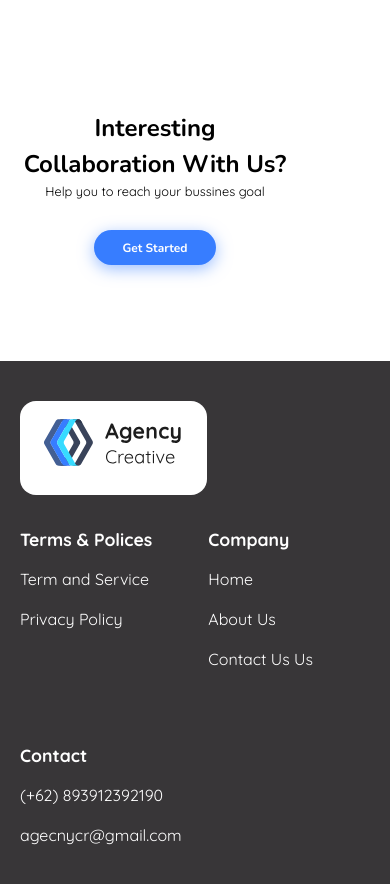
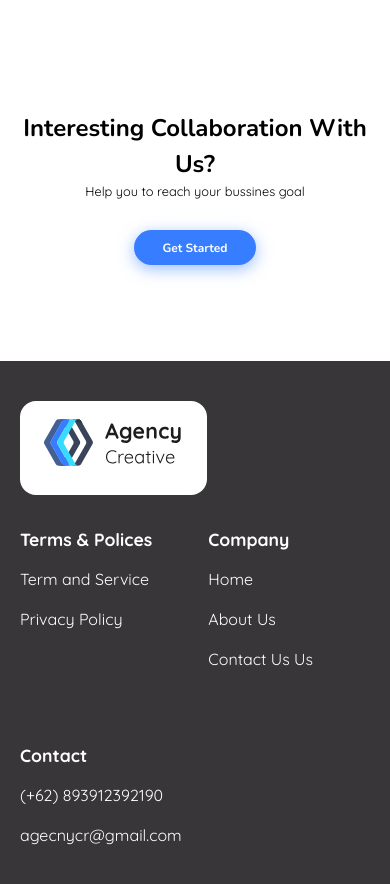
Before and after one commit to JunarisAlf/react-tailwind-Agency-Landing-Page, a React (Vite) app: page / in a window 390 px wide. Shown: the part 5666-6550 px from the top of the page. Built offline with nearby package versions, Linux system fonts and the light colour scheme.

Commit message:
Fixing CTA

```diff
--- a/src/pages/Home/components/ClickToAction.jsx
+++ b/src/pages/Home/components/ClickToAction.jsx
@@ -17,7 +17,7 @@ export default function ClickToAction() {
                     className="absolute top-o right-0 z-0 w-[60%]"
                 />
             </div>
-            <div className="pr-20">
+            <div className="lg:pr-20">
                 <span className="block font-nunito font-bold text-[1.5rem] text-center">
                     Interesting Collaboration With Us?
                 </span>
```
